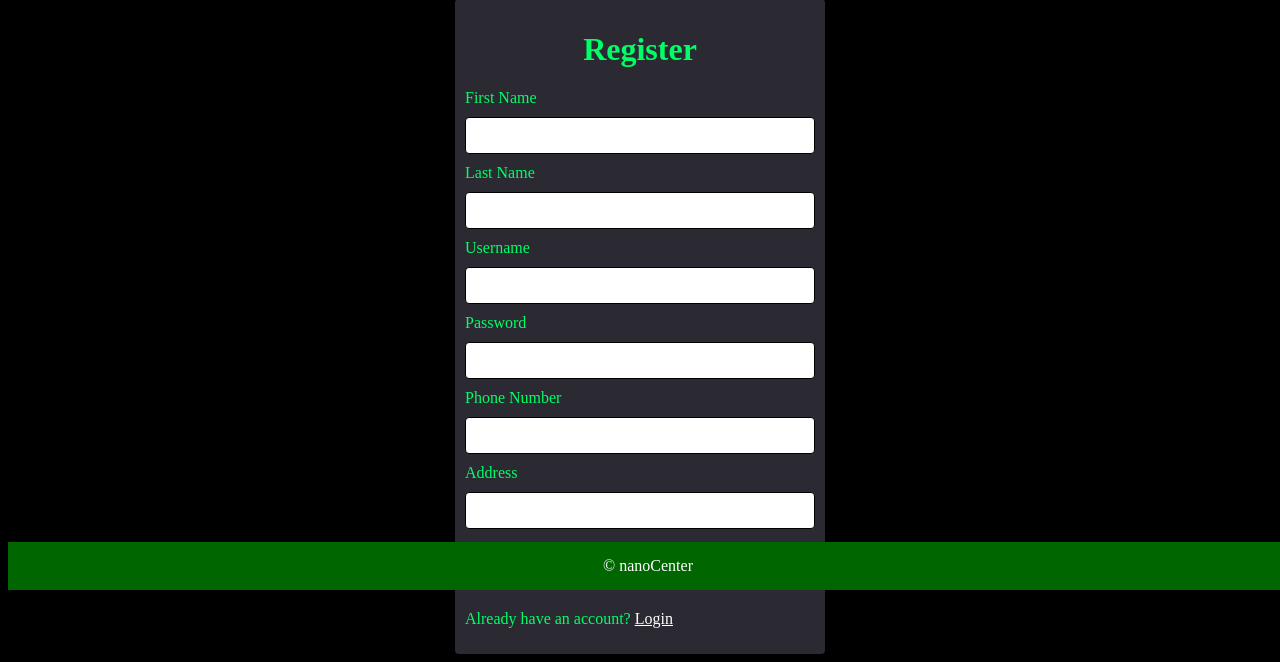
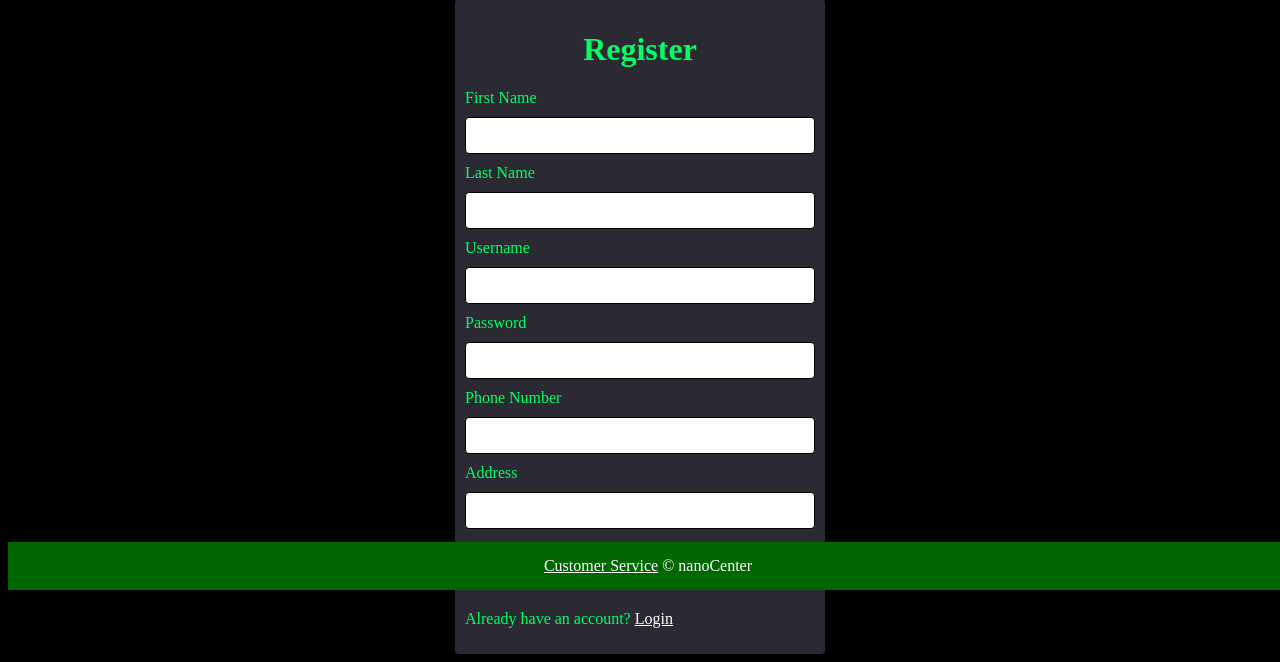
Before and after one commit to edgar-rosales95/nanocenter, a PHP site: page /register.php in a window 1280 px wide. Shown: the part 210-872 px from the top of the page. Run offline with PHP 8.4, Linux system fonts and the light colour scheme.

Commit message:
Customer Service

```diff
--- a/register.php
+++ b/register.php
@@ -86,7 +86,7 @@
 		</form>
 	</main>
 	<footer>
-		<div class="bottom">&copy; nanoCenter</div>
+		<div class="bottom"><a href="contactinfo.html" style="color:#ffffff"><i class="fa fa-fw fa-user"></i>Customer Service</a> &copy; nanoCenter</div>
 	</footer>
 </body>
 </html>
```
